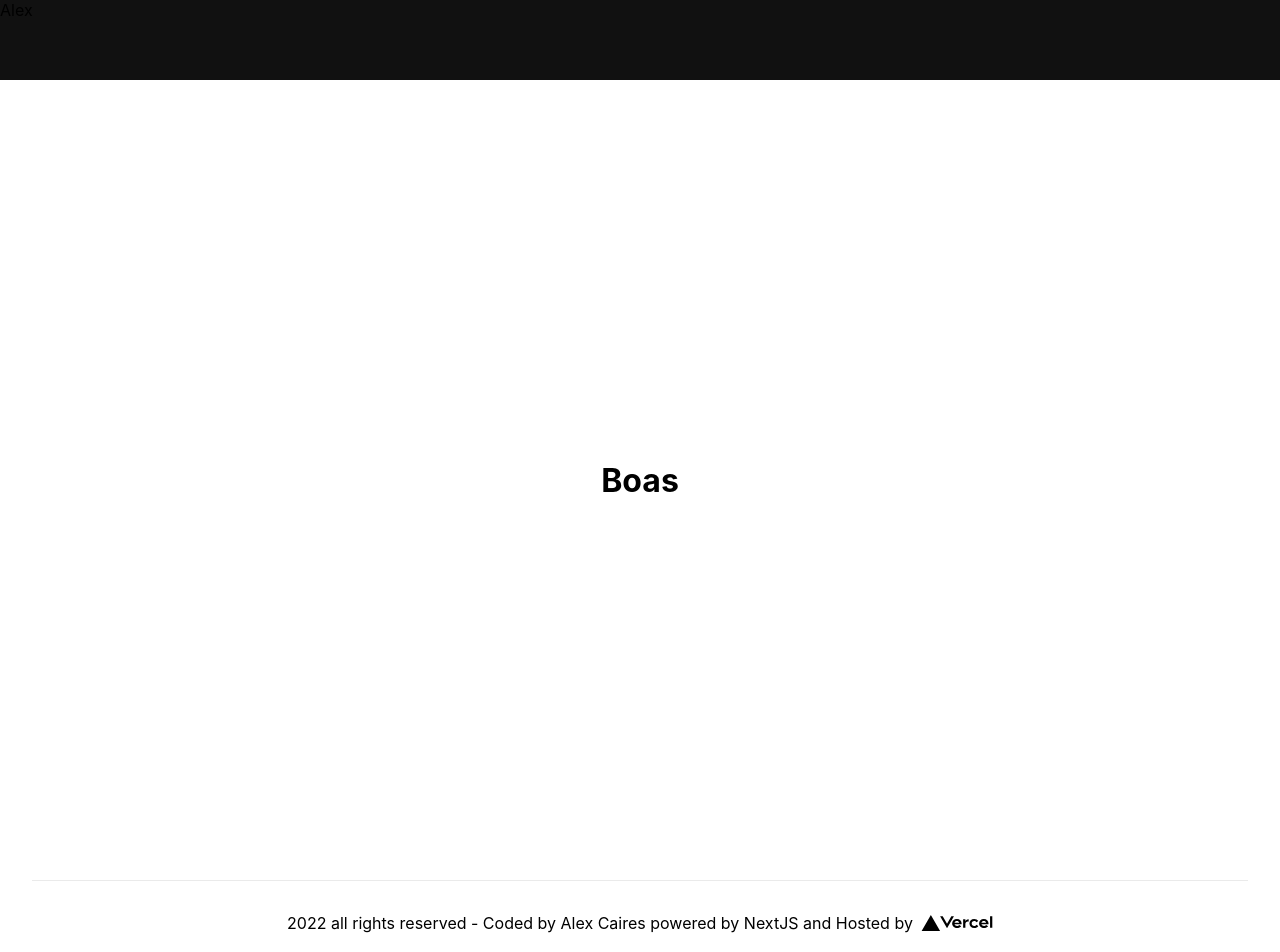
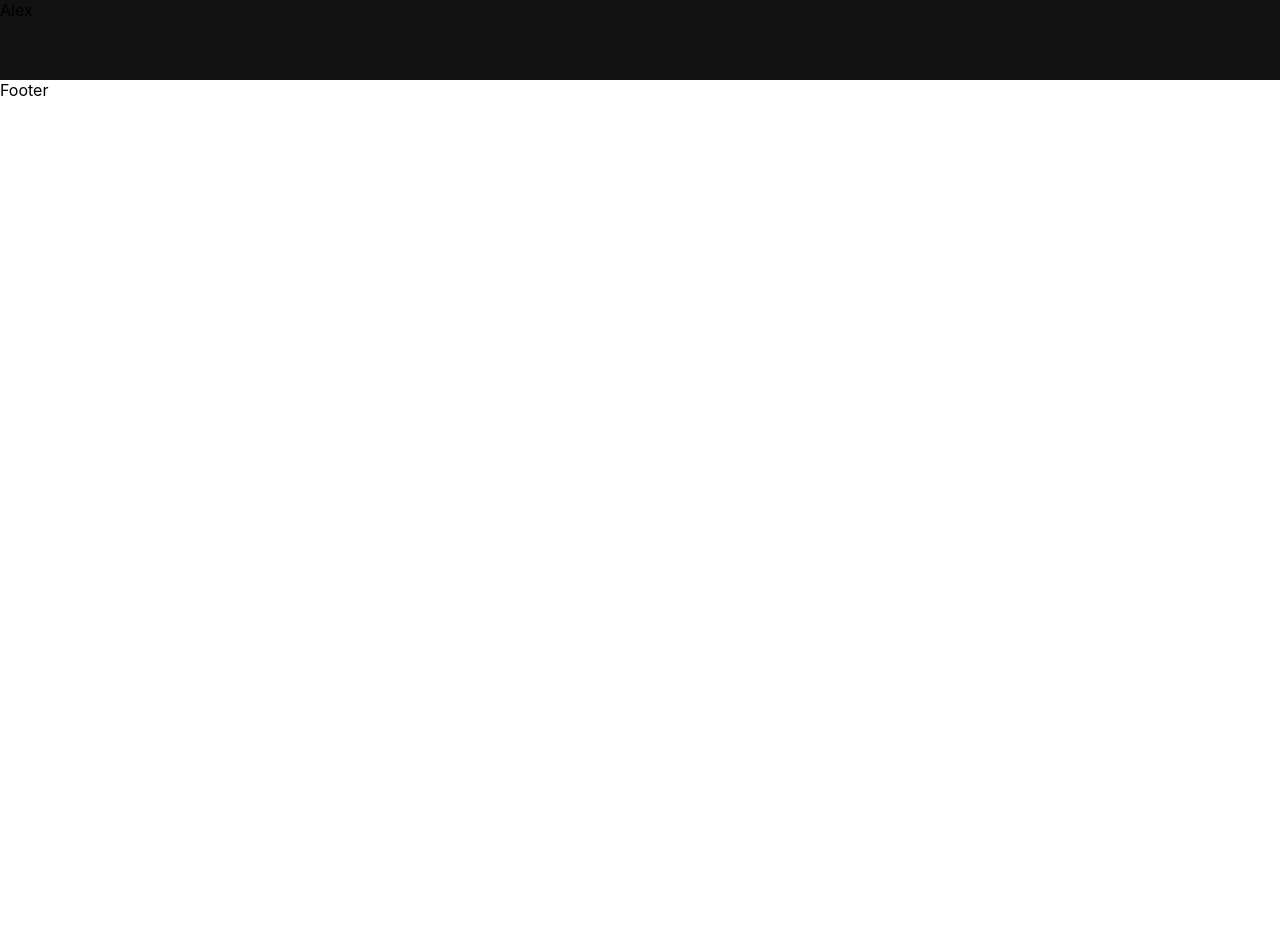
Before and after one commit to AleexCaires/Portfolio, a Next.js app: page / in a window 1280 px wide. Shown: the top 952 px of the page. After the commit the page ends 800 px from the top, so only its background shows below. Built offline with nearby package versions, Linux system fonts and the light colour scheme.

Commit message:
Initial setup index page

```diff
--- a/pages/index.js
+++ b/pages/index.js
@@ -10,27 +10,6 @@
         <meta name="description" content="Generated by create next app" />
         <link rel="icon" href="/favicon.ico" />
       </Head>
-
-      <main className={styles.main}>
-        <div>
-          <h1>Boas</h1>
-        {/* <Image src="/background.jpg" alt="background" layout='fill' /> */}
-        </div>
-      </main>
-
-      <footer className={styles.footer}>
-        <a
-          href="https://vercel.com?utm_source=create-next-app&utm_medium=default-template&utm_campaign=create-next-app"
-          target="_blank"
-          rel="noopener noreferrer"
-        >
-          2022 all rights reserved - Coded by Alex Caires
-powered by NextJS and Hosted by {' '}
-          <span className={styles.logo}>
-            <Image src="/vercel.svg" alt="Vercel Logo" width={72} height={16} />
-          </span>
-        </a>
-      </footer>
     </div>
   )
 }
```
